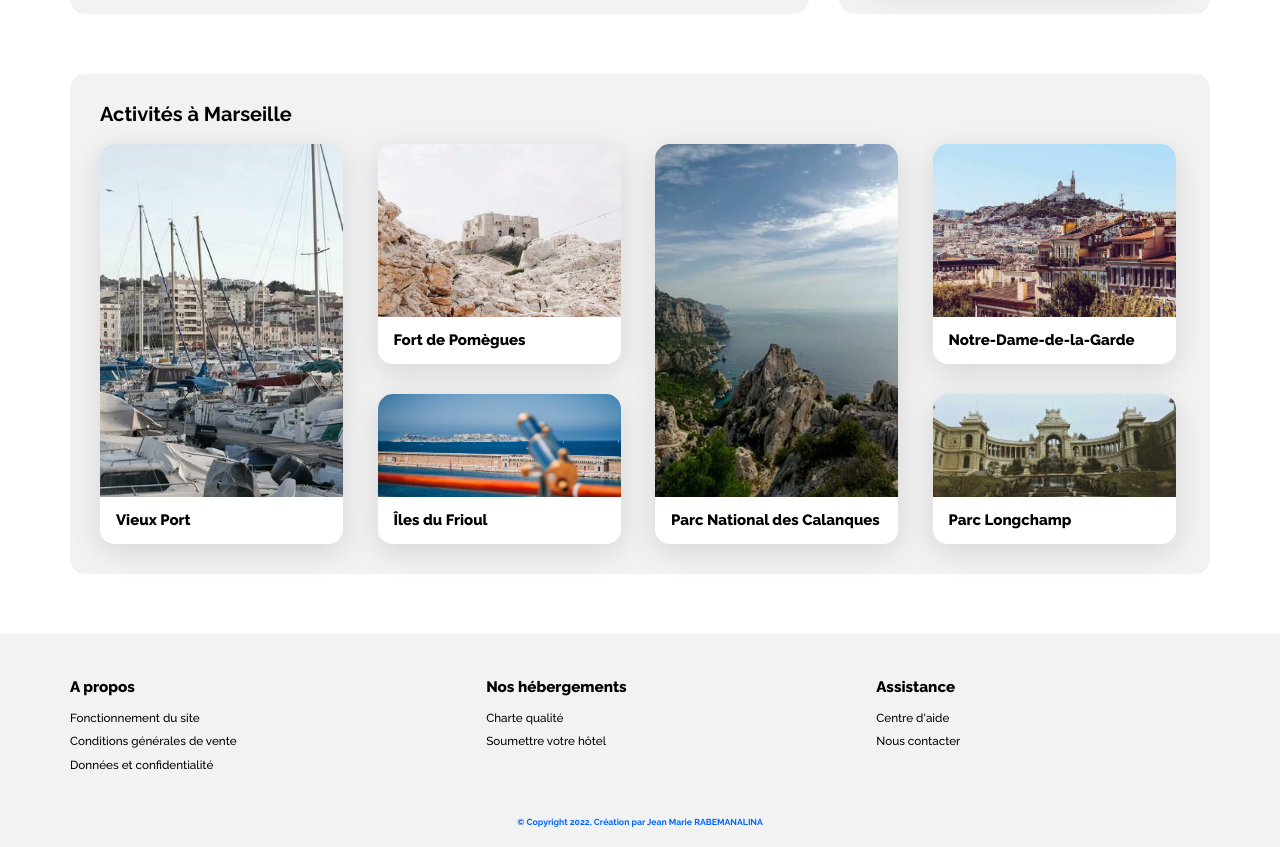
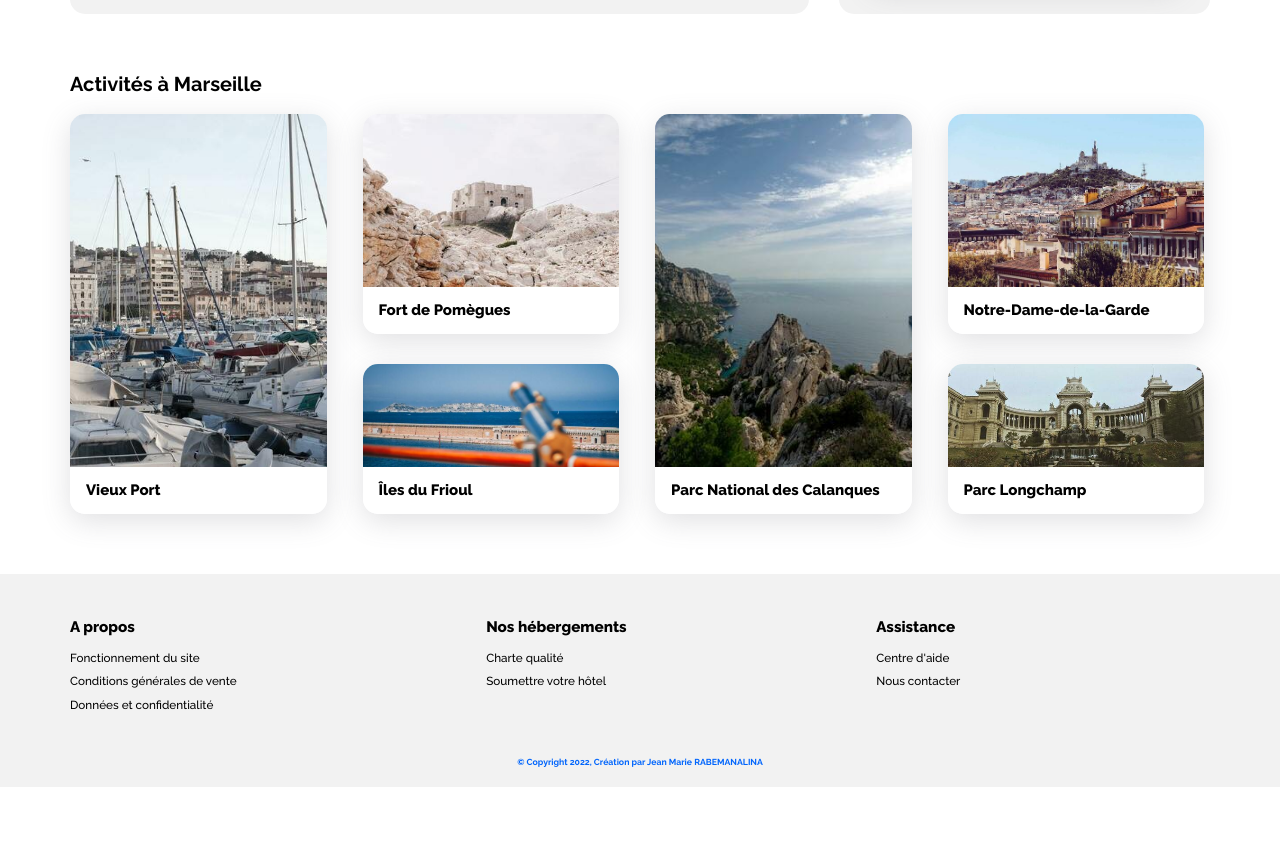
Before and after one commit to vianey-jean/Rabe.Booki-github.io, a plain HTML site: page index.html in a window 1280 px wide. Shown: the part 893-1740 px from the top of the page. After the commit the page ends 1680 px from the top, so only its background shows below. Drawn offline with Linux system fonts and the light colour scheme.

Commit message:
Projet final pour le soutenance

```diff
--- a/css/style.css
+++ b/css/style.css
@@ -731,6 +731,7 @@ h6{
     height: auto;
     row-gap: 25px;
     margin-bottom: 30px;
+
   }
   #activities-list .card {
     width: 100%;
@@ -768,7 +769,9 @@ h6{
   #activities-list {
     flex-wrap: wrap!important;
     gap: 20px;
+
   }
+
   #activities-list .card {
     min-width: 10px;
   }
--- a/index.html
+++ b/index.html
@@ -31,6 +31,7 @@
 </head>
 
 <body>
+  <!--En tête de page avec barre de navigation-->
   <header>
     <div class="container">
       <div id="main-logo">
@@ -46,6 +47,7 @@
       </nav>
     </div>
   </header>
+  <!--Sections avec tous les selections du photo-->
   <main>
 
     <!--Section1: du Recherche-->
@@ -326,7 +328,7 @@
       </div>
     </section>
     <section id="activities" class="container">
-      <div class="box">
+      <div >
         <h2>Activités à Marseille</h2>
         <ul id="activities-list">
           <li class="card row-4">
@@ -454,5 +456,4 @@
     </div>
   </footer>
 </body>
-
 </html>
```
Also changed, not shown: 25526520891811ec9a4635391f721487.map.jpg (added), 3 other files.
